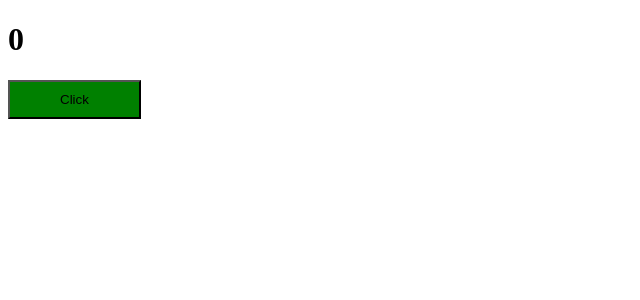
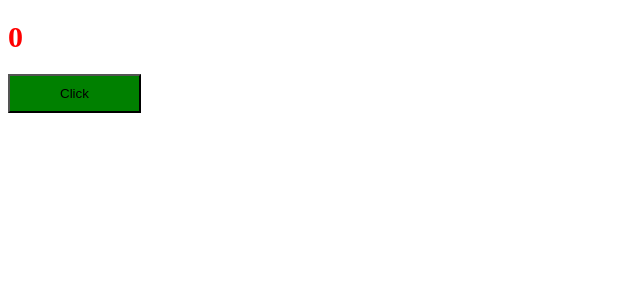
Before and after one commit to AndreiSavelyev1989/webpack-full-main-config, a React app: page / in a window 1280 px wide. Shown: the top 300 px of the page, without its empty margins (0-640 px from the left). Built offline with nearby package versions, Linux system fonts and the light colour scheme.

Commit message:
added css modules

```diff
--- a/src/components/App.scss
+++ b/src/components/App.module.scss
@@ -1,4 +1,4 @@
-button {
+.button {
   background: green;
   padding: 10px 50px;
 
@@ -6,3 +6,8 @@ button {
     background: red;
   }
 }
+
+.value {
+  font-size: 30px;
+  color: red;
+}
--- a/src/components/App.tsx
+++ b/src/components/App.tsx
@@ -1,12 +1,17 @@
 import { useState } from "react";
-import "./App.scss";
+import styles from "./App.module.scss";
 
 export const App = () => {
   const [count, setCount] = useState(0);
   return (
     <div>
-      <h1>{count}</h1>
-      <button onClick={() => setCount((prev) => prev + 1)}>Click</button>
+      <h1 className={styles.value}>{count}</h1>
+      <button
+        className={styles.button}
+        onClick={() => setCount((prev) => prev + 1)}
+      >
+        Click
+      </button>
     </div>
   );
 };
```
Also changed, not shown: src/global.d.ts (added, +7 -0 lines), 1 other file (tests, documents, lock files or other folders).
